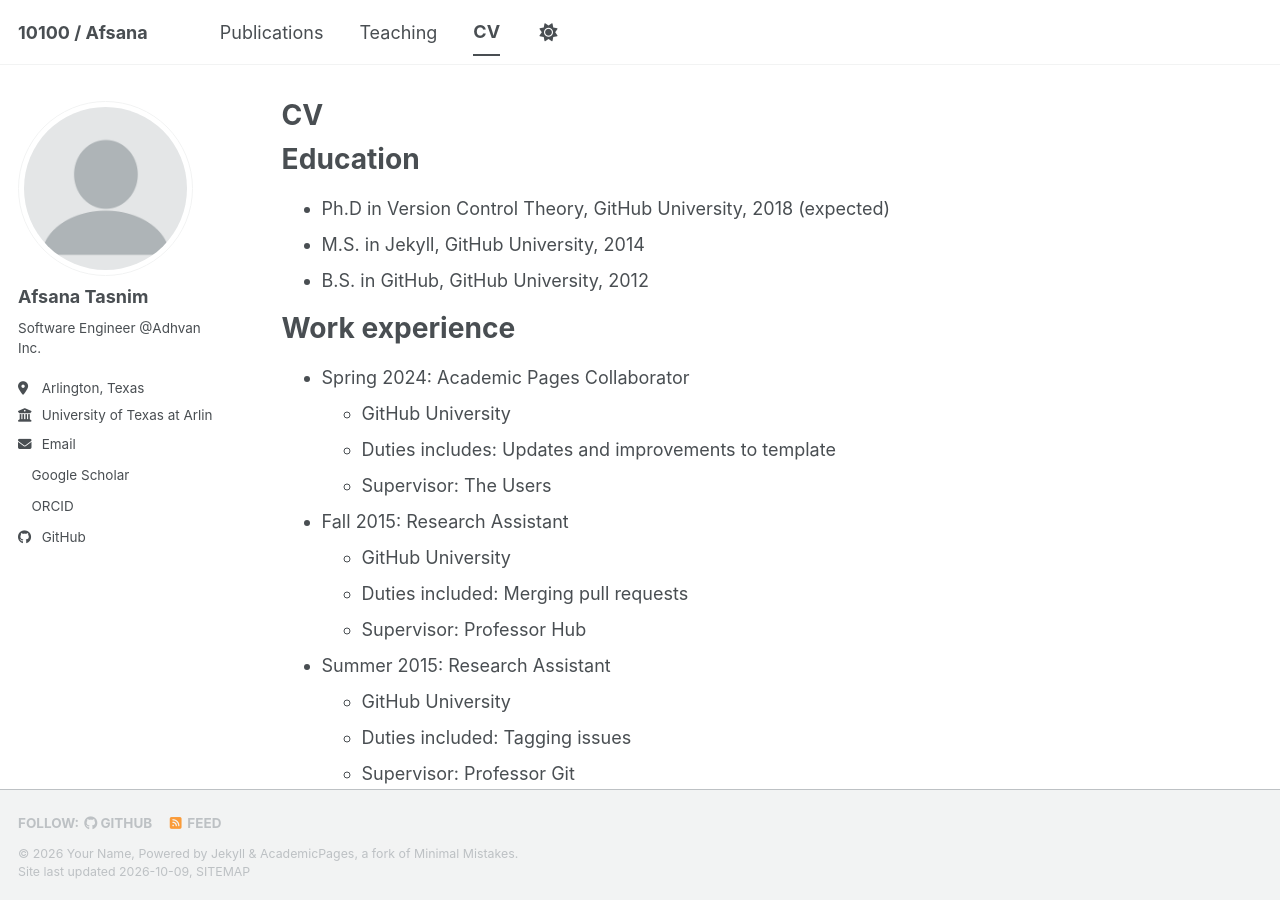
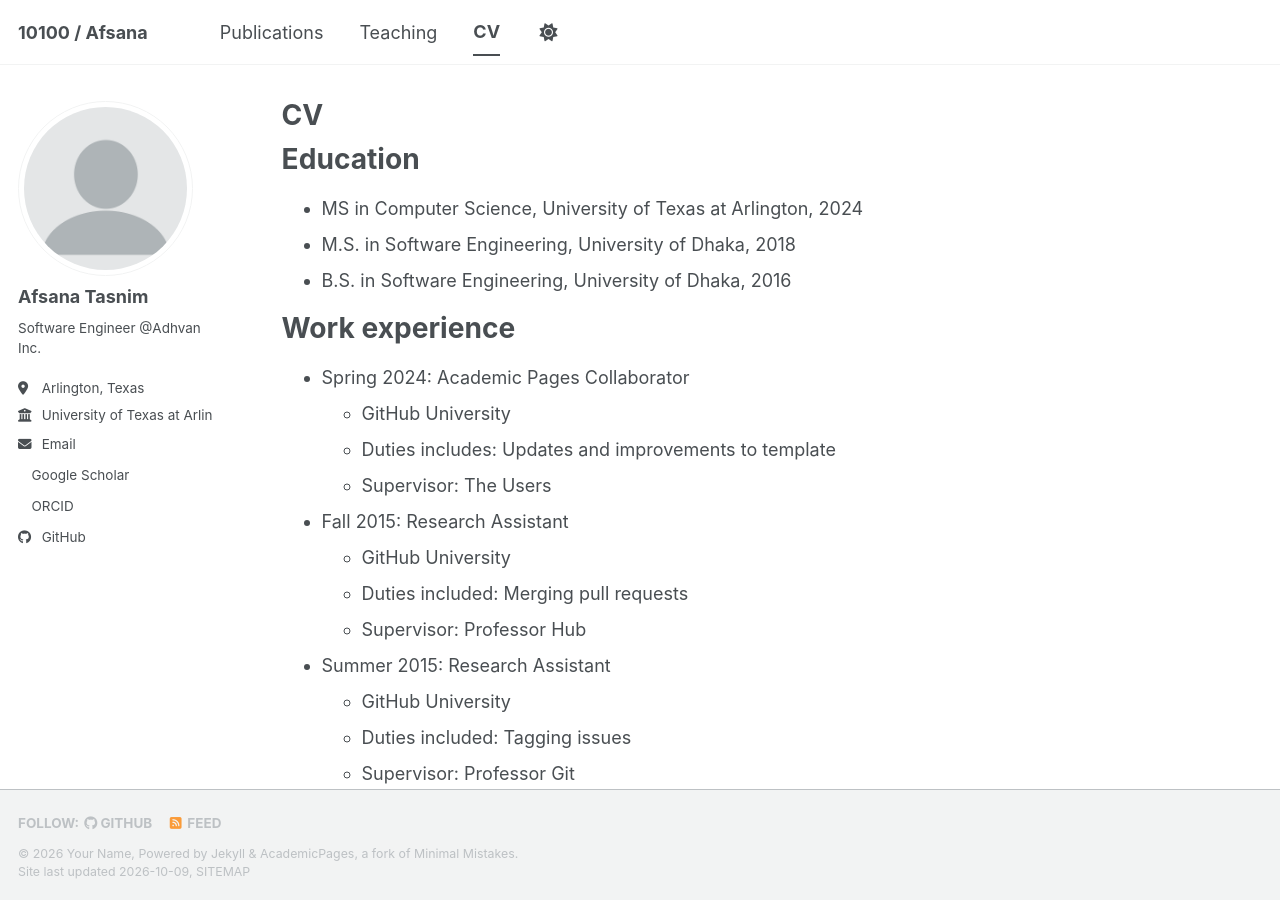
Before and after one commit to AfsanaTasnim/AfsanaTasnim.github.io, a Jekyll site: the page built from _pages/cv.md, in a window 1280 px wide and 900 px high. Built offline with Jekyll 4.4.1, drawn with Linux system fonts in a browser that asks for light colours; a style sheet for code colours, icons or effects is not loaded.

Commit message:
Update cv.md

```diff
--- a/_pages/cv.md
+++ b/_pages/cv.md
@@ -11,9 +11,9 @@ redirect_from:
 
 Education
 ======
-* Ph.D in Version Control Theory, GitHub University, 2018 (expected)
-* M.S. in Jekyll, GitHub University, 2014
-* B.S. in GitHub, GitHub University, 2012
+* MS in Computer Science, University of Texas at Arlington, 2024
+* M.S. in Software Engineering, University of Dhaka, 2018
+* B.S. in Software Engineering, University of Dhaka, 2016
 
 Work experience
 ======
```
